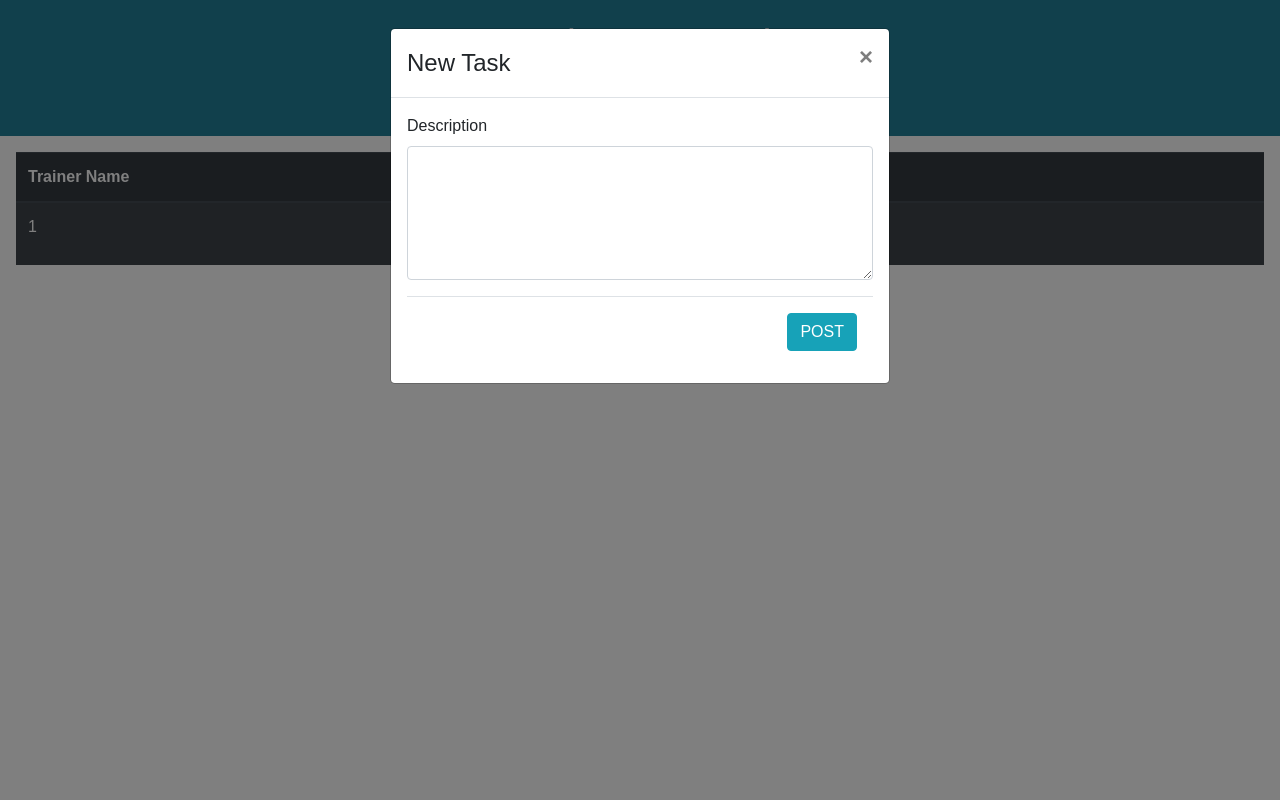
After one commit to enji-coder/Trainer-Board-Project, a Django app: template trainer_board/app/templates/app/userdashboard.html in a window 1280 px wide, after a click on "update". The commit adds this page. Run offline with Django 3.2, Linux system fonts and the light colour scheme; the template is opened without the code that fills it: most values are stand-ins (such as "Sample title", 1, 10 or a date in 2020); some libraries are stand-ins or nearby versions.

Commit message:
feature : 5  show task on board with trainer name, date and description

```diff
--- a/trainer_board/app/templates/app/dashboard.html
+++ b/trainer_board/app/templates/app/dashboard.html
@@ -35,7 +35,6 @@
             </tr>
           </thead>
           <tbody>
-
               {% for item in getall %}
               <tr>
                   <td>{{ item.user_id }}</td>
@@ -48,7 +47,7 @@
           </tbody>
         </table>
     <div class="menu pmd-floating-action"  role="navigation">
-    <a href="javascript:void(0);" class="pmd-floating-action-btn btn btn-sm pmd-btn-fab pmd-btn-raised pmd-ripple-effect btn-default" data-title="My Task">
+    <a href="{% url 'userdashboard' %}" class="pmd-floating-action-btn btn btn-sm pmd-btn-fab pmd-btn-raised pmd-ripple-effect btn-default" data-title="My Task">
       <span class="pmd-floating-hidden">supervisor_account</span>
       <i class="material-icons" >assignment</i>
     </a>
--- /dev/null
+++ b/trainer_board/app/templates/app/userdashboard.html
@@ -0,0 +1,98 @@
+{% load static %}
+<!DOCTYPE html>
+<html lang="en">
+<head>
+  <title>Bootstrap Example</title>
+  <meta charset="utf-8">
+  <meta name="viewport" content="width=device-width, initial-scale=1">
+  <link rel="stylesheet" href="https://maxcdn.bootstrapcdn.com/bootstrap/4.2.1/css/bootstrap.min.css">
+  <script src="https://ajax.googleapis.com/ajax/libs/jquery/3.3.1/jquery.min.js"></script>
+  <script src="https://cdnjs.cloudflare.com/ajax/libs/popper.js/1.14.6/umd/popper.min.js"></script>
+  <script src="https://maxcdn.bootstrapcdn.com/bootstrap/4.2.1/js/bootstrap.min.js"></script>
+  <link href="{% static '/app/home.css' %}" rel="stylesheet">
+
+
+
+<script>
+
+    $(".vote").click(function () {
+        var id = $(this).data("id"),
+            vote_type = $(this).data("vote");
+        $.ajax({
+            url: '/ajax/upvote/',
+            data: {
+                'id': id,
+                'vote_type':vote_type,
+            }
+        });
+    });
+</script>
+</head>
+<body>
+
+<div class="top-container" style="color:aliceblue">
+    <h1>Trainers Board</h1>
+    <p>All Trainers Task</p>
+  </div>
+<div class="content">
+        <!--<button type="button" class="btn btn-primary pull-right">Primary</button>-->
+  <div>
+  <table class="table table-dark table-striped">
+    <thead>
+      <tr>
+        <th>Trainer Name</th>
+        <th>Description</th>
+        <th>Action</th>
+      </tr>
+    </thead>
+    <tbody>
+        {% for item in obj_info %}
+              <tr>
+                  <td>{{ item.user_id }}</td>
+                  <td>{{ item.desc }}</td>
+                  <td>
+                          <button type="button" class="btn btn-primary pull-right"  name="update" data-toggle="modal"
+                          data-target="#myModal">update</button></a>
+
+                    &nbsp; &nbsp;
+                    <button type="button" class="btn btn-primary pull-right">Delete</button>
+                  </td>
+              </tr>
+        {% endfor %}
+
+    </tbody>
+  </table>
+  </div>
+  <!-- The Modal -->
+  <div class="modal" id="myModal">
+      <div class="modal-dialog">
+        <div class="modal-content">
+
+          <!-- Modal Header -->
+          <div class="modal-header">
+            <h4 class="modal-title">New Task</h4>
+            <button type="button" class="close" data-dismiss="modal">&times;</button>
+          </div>
+
+          <!-- Modal body -->
+          <div class="modal-body">
+              <form  id="post_task" method="POST" action="{% url 'post_task' %}" >
+                  {% csrf_token %}
+              <div class="form-group">
+                  <label for="comment">Description</label>
+                  <textarea class="form-control" rows="5" name="desc"></textarea>
+              </div>
+          <!-- Modal footer -->
+          <div class="modal-footer">
+              <input type="submit" class="btn btn-info" value="POST">
+          </div>
+              </form>
+          </div>
+        </div>
+      </div>
+    </div>
+</div>
+
+
+</body>
+</html>
--- a/trainer_board/app/urls.py
+++ b/trainer_board/app/urls.py
@@ -11,7 +11,8 @@ urlpatterns = [
     path('registerpage/',views.registerpage,name="registerpage"),
     path('register/',views.registeruser,name="registeruser"),
     path('login_user/',views.login_check,name="login_user"),
-    path('post/',views.post_task,name="post_task")
+    path('post/',views.post_task,name="post_task"),
+    path('userdashboard/',views.userdashboard,name="userdashboard")
 
 ]
 
```
Also changed, not shown: trainer_board/app/views.py (+9 -0 lines).
